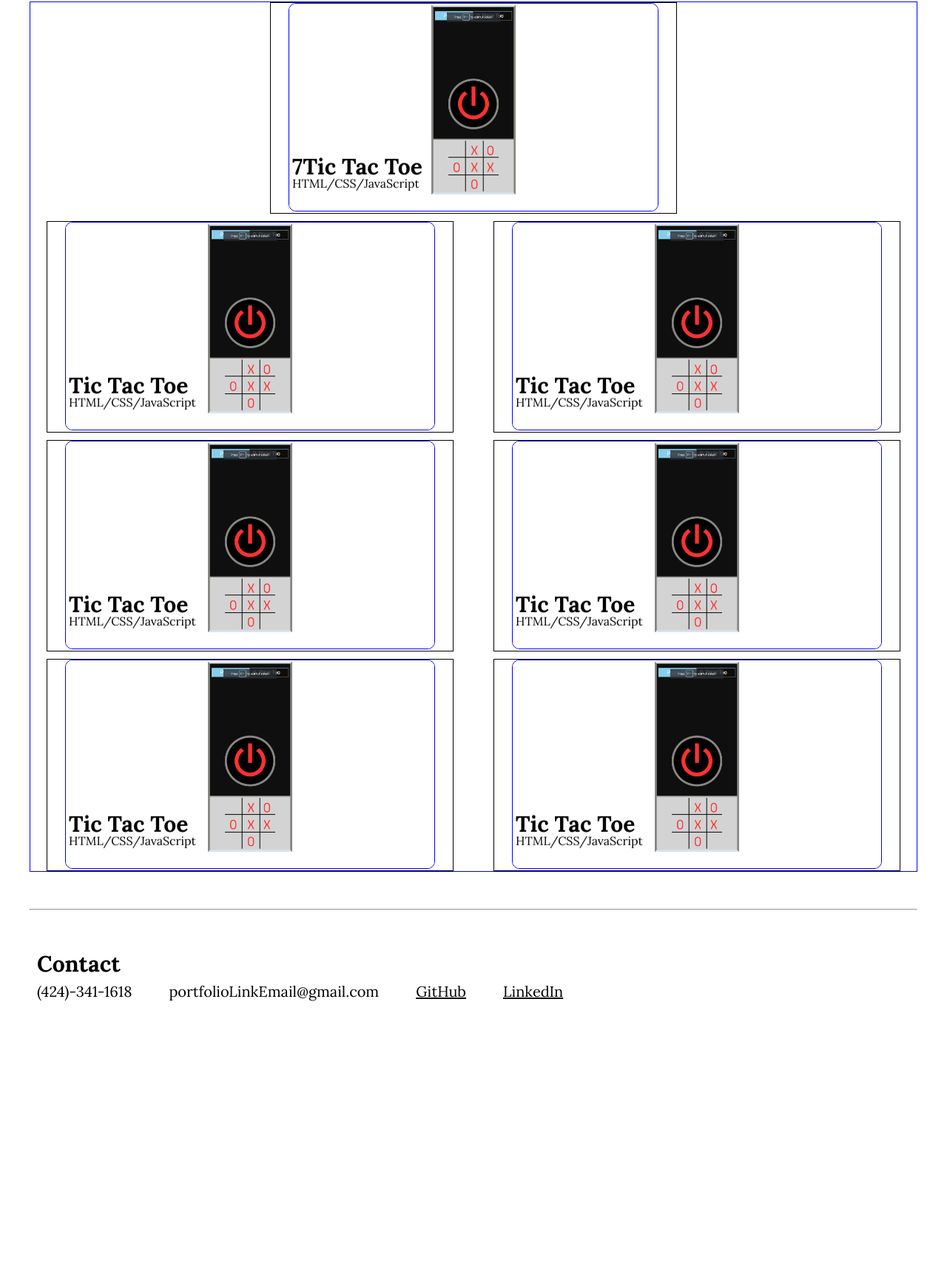
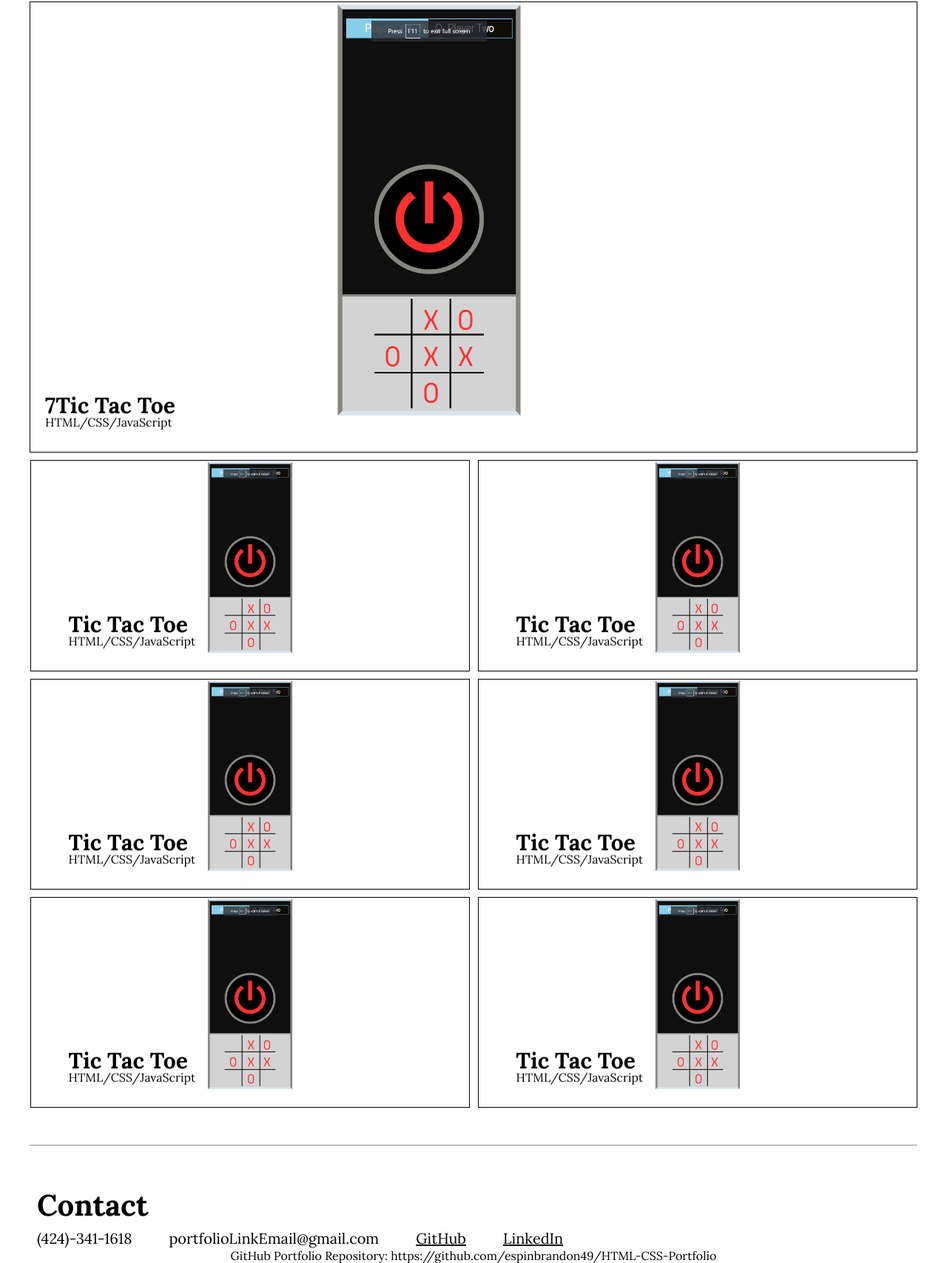
Before and after one commit to espinbrandon49/HTML-CSS-Portfolio, a plain HTML site: page index.html in a window 1280 px wide. Shown: the part 500-2208 px from the top of the page at 74% size. Before the commit the page ends 1856 px from the top, so only its background shows below. Drawn offline with Linux system fonts and the light colour scheme.

Commit message:
complete articles

```diff
--- a/Assets/CSS/style.css
+++ b/Assets/CSS/style.css
@@ -5,13 +5,18 @@
   font-family: "Lora", serif;
   /**/
 }
+
+.aboutNav #about:hover {
+  color: white;
+}
+
 hr {
   max-width: 1200px;
   margin: 50px auto;
 }
 header {
   position: fixed;
-  top: 0;
+  top: 0px;
   z-index: 2;
   height: 50px;
   width: 100vw;
@@ -54,7 +59,6 @@ main {
 
 .personalImg {
   width: 300px;
-    border: 1px solid black;
   border-radius: 10px;
 }
 .greeting {
@@ -65,11 +69,11 @@ h2 {
   color: rgb(255, 89, 37);
 }
 .about {
-  font-size: 20px;
+  width: 50vw;
+  font-size: 30px;
 }
 
 #work {
-    border: 1px solid blue;
   max-width: 1200px;
   display: flex;
   flex-wrap: wrap-reverse;
@@ -78,15 +82,18 @@ h2 {
 }
 
 article {
-    width: 550px;
-    border: 1px solid black;
+  width: 594px;
   margin: 0 auto;
   display: flex;
   justify-content: center;
+  border: 1px solid black;
 }
-article>a>img {
+h3 {
+    font-size: 30px;
+}
+
+article > a > img {
   width: 500px;
-    border: 1px solid blue;
   border-radius: 10px;
 }
 
@@ -98,6 +105,18 @@ article>a>img {
   margin-left: 5px;
 }
 
+#firstArticle {
+  width: 100%;
+}
+
+.firstImage {
+  width: 90%;
+}
+
+.firstDescription {
+    margin-left: 20px;
+}
+
 #contact {
   max-width: 1200px;
   margin: 0 auto;
@@ -105,8 +124,8 @@ article>a>img {
   padding-left: 10px;
 }
 
-h3 {
-  font-size: 30px;
+h4 {
+  font-size: 40px;
 }
 
 ul {
@@ -117,13 +136,15 @@ ul {
 .email {
   user-select: all;
 }
+
 footer {
-  position: absolute;
-  bottom: 0;
+  text-align: center;
+  bottom: -100px;
   width: 100vw;
+  position: relative;
 }
 
-@media screen and (max-width: 768px) {
+@media screen and (max-width: 1024px) {
   footer {
     background: #772014;
     position: absolute;
@@ -132,8 +153,10 @@ footer {
 
 @media screen and (max-width: 480px) {
   footer {
-    background: #772014;
-    position: absolute;
+    display: none;
+  }
+  header {
+    background-color: yellow;
   }
 }
 
--- a/index.html
+++ b/index.html
@@ -13,7 +13,7 @@
     <header>
       <h1>Brandon Espinosa</h1>
       <nav>
-        <a href="#about">About</a>
+        <a class="aboutNav" href="#about">About</a>
         <a href="">Work</a>
         <a href="#contact">Contact</a>
       </nav>
@@ -31,14 +31,14 @@
             I'm Brandon, a student at UC Berkeley Boot Camps and based in Los
             Angeles, CA.
             <br />
-            Protrayed is my portfolio of work using CSS, HTML, and JavaScript
+            Thank you for viewing my portfolio of work using CSS, HTML, and
+            JavaScript
           </p>
         </div>
       </section>
       <hr />
 
       <section id="work">
-
         <article>
           <a
             class="workLink"
@@ -131,16 +131,17 @@
             </div>
           </a>
         </article>
-          <article #firstArticle>
+        <article id="firstArticle">
           <a
             class="workLink"
             href="https://espinbrandon49.github.io/Project-Tic-Tac-Toe/"
           >
             <img
+            class="firstImage"
               src="./Assets/images/tic-tac-toe.png"
               alt="image of tic tac toe game Brandon made using HTML, CSS and JavaScript"
             />
-              <div class="description">
+            <div class="description firstDescription">
               <h3>7Tic Tac Toe</h3>
               <p>HTML/CSS/JavaScript</p>
             </div>
@@ -150,7 +151,7 @@
 
       <hr />
       <section id="contact">
-        <h3>Contact</h3>
+        <h4>Contact</h4>
         <ul class="contacts">
           <li class="contact-info">(424)-341-1618</li>
           <li class="contact-info email">portfolioLinkEmail@gmail.com</li>
@@ -165,6 +166,9 @@
         </ul>
       </section>
     </main>
-    <footer class="section"></footer>
+    <footer>
+      GitHub Portfolio Repository:
+      https://github.com/espinbrandon49/HTML-CSS-Portfolio
+    </footer>
   </body>
 </html>
```
Lines whose indentation alone changed are shown as unchanged.
